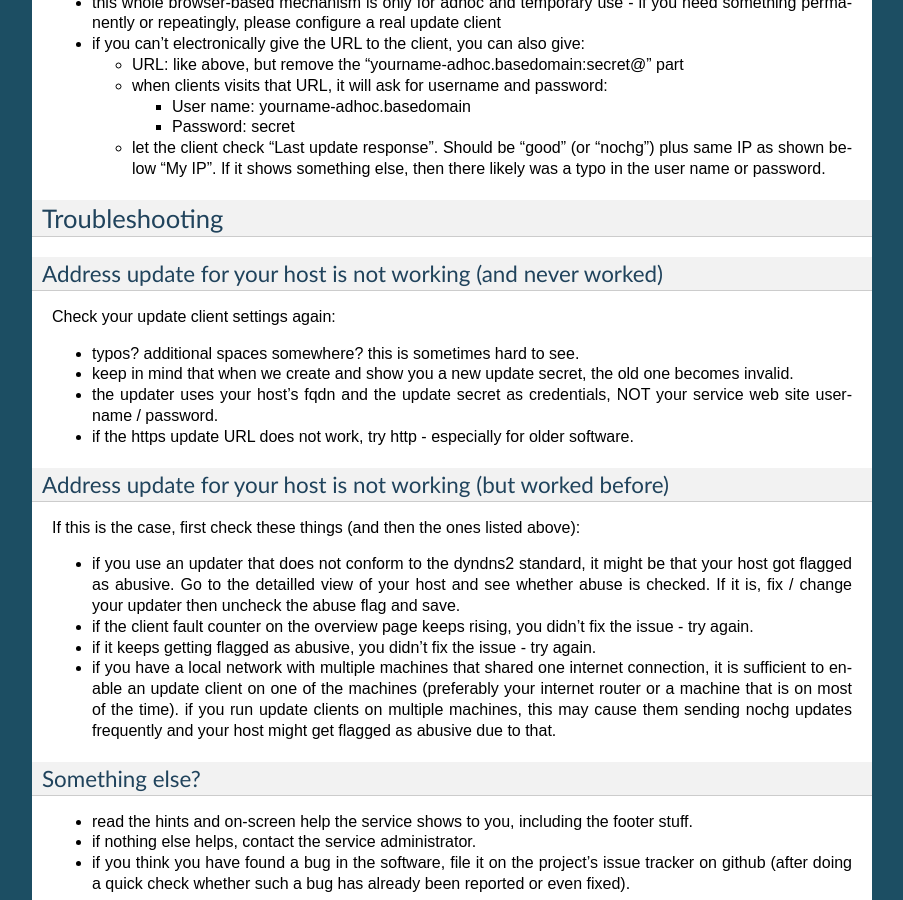
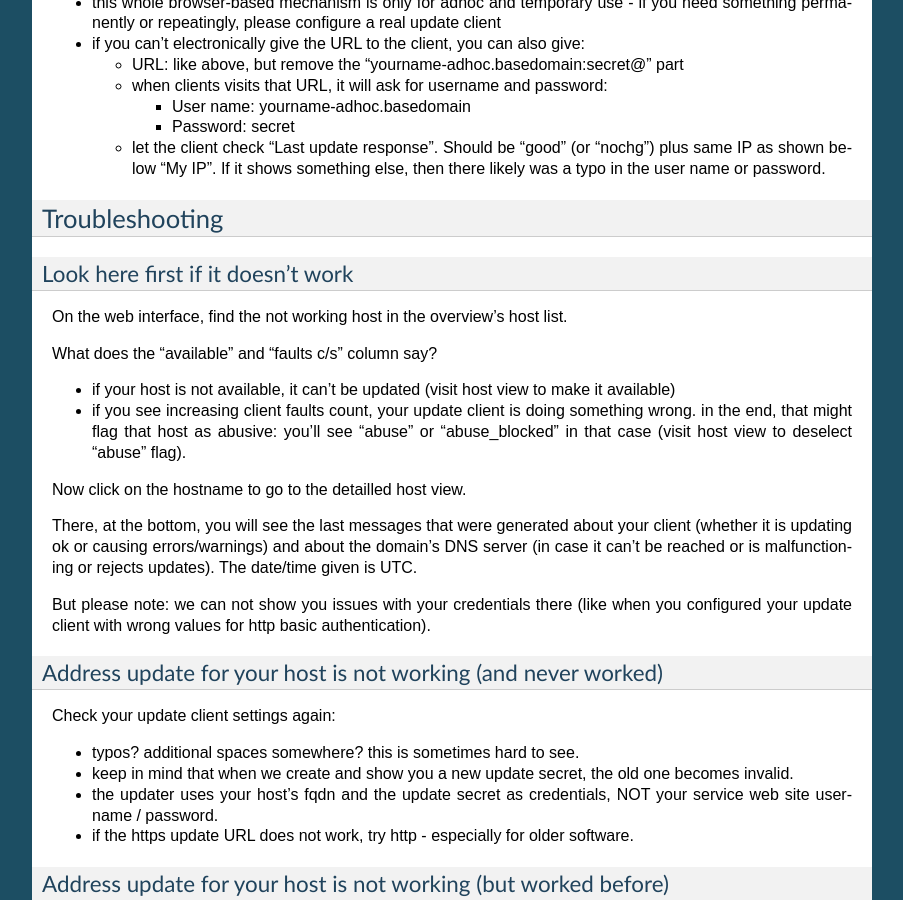
Before and after one commit to nsupdate-info/nsupdate.info, a Sphinx documentation site: the page built from docs/user.rst, in a window 1280 px wide and 900 px high, scrolled down 3715 px. Shown: the whole window, without its empty margins (198-1101 px from the left). Built offline with Sphinx 7.4.7, drawn with Linux system fonts in a browser that asks for light colours; some of the changed text lies outside the part shown.

Commit message:
update docs about client/server log messages

```diff
--- a/docs/user.rst
+++ b/docs/user.rst
@@ -209,6 +209,30 @@ Note:
 Troubleshooting
 ===============
 
+Look here first if it doesn't work
+----------------------------------
+
+On the web interface, find the not working host in the overview's host list.
+
+What does the "available" and "faults c/s" column say?
+
+* if your host is not available, it can't be updated (visit host view to make
+  it available)
+* if you see increasing client faults count, your update client is doing something
+  wrong. in the end, that might flag that host as abusive: you'll see "abuse" or
+  "abuse_blocked" in that case (visit host view to deselect "abuse" flag).
+
+Now click on the hostname to go to the detailled host view.
+
+There, at the bottom, you will see the last messages that were generated about
+your client (whether it is updating ok or causing errors/warnings) and about
+the domain's DNS server (in case it can't be reached or is malfunctioning or
+rejects updates). The date/time given is UTC.
+
+But please note: we can not show you issues with your credentials there (like
+when you configured your update client with wrong values for http basic authentication).
+
+
 Address update for your host is not working (and never worked)
 --------------------------------------------------------------
 
```
